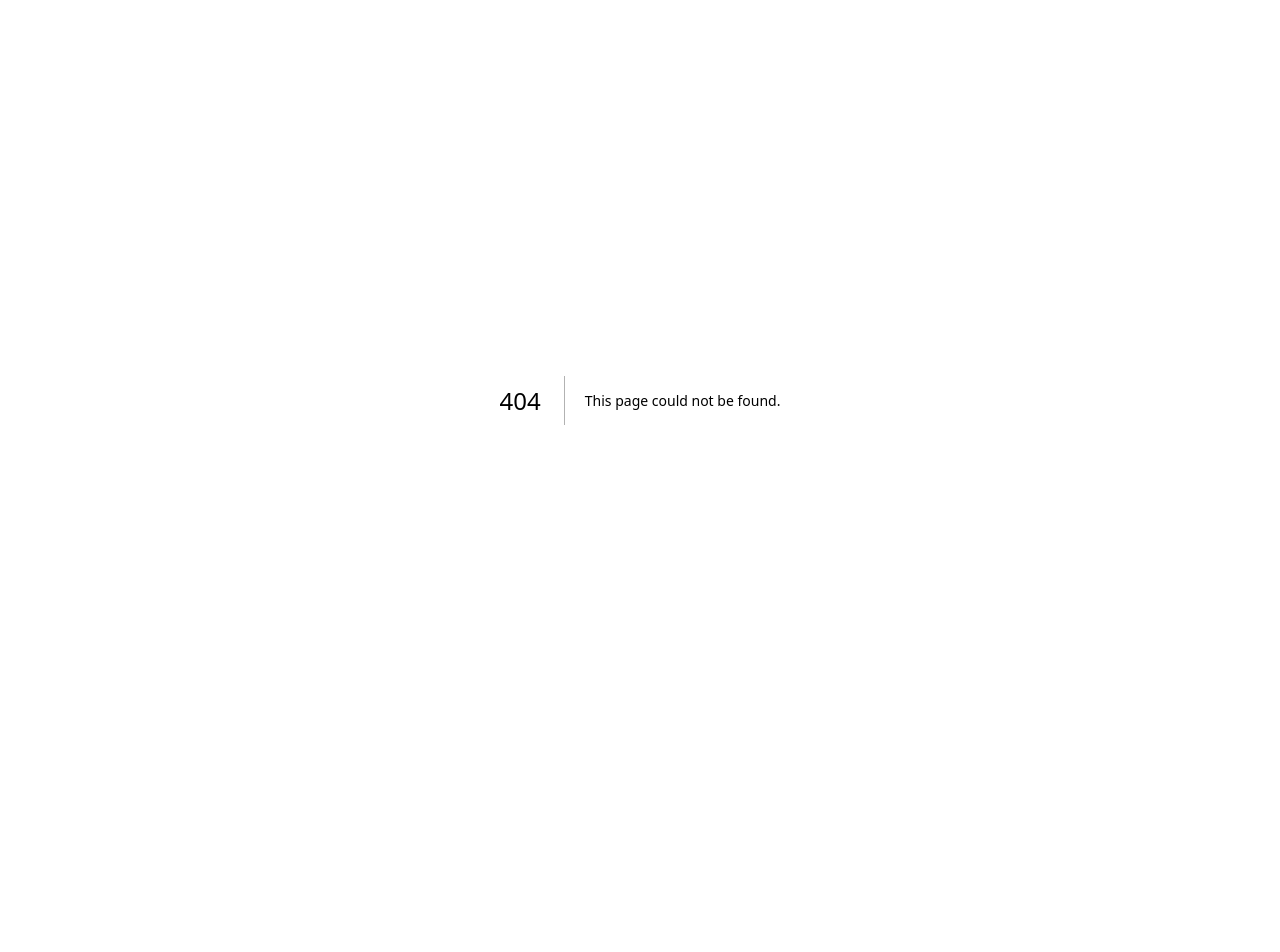
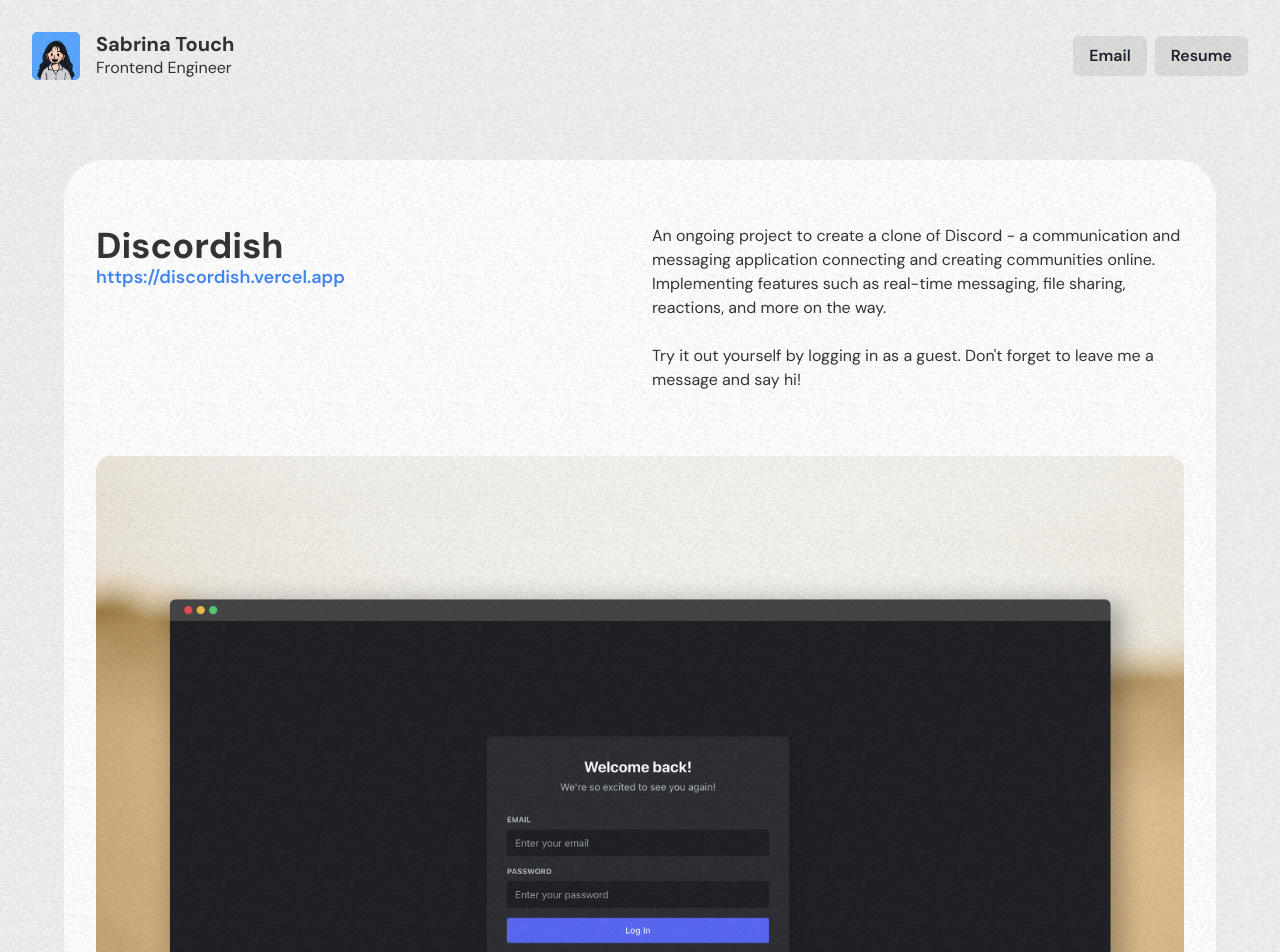
Before and after one commit to sabrinatouch/my-website, a Next.js app: page /works/discordish in a window 1280 px wide. Before the commit this address had no page. Shown: the top 952 px of the page. Before the commit the page ends 800 px from the top, so only its background shows below. Built offline with nearby package versions, Linux system fonts and the light colour scheme.

Commit message:
Update works, small edits

```diff
--- a/components/Navbar/index.jsx
+++ b/components/Navbar/index.jsx
@@ -33,7 +33,7 @@ const LinkItem = ({href, children}) => {
 }
 
 const Navbar = props => {
-    const resumeURL = 'https://drive.google.com/file/d/12QbvJeSkFEazjdSyrwvtYRlCKjAm8kg5/view?usp=drive_link'
+    const resumeURL = 'https://drive.google.com/file/d/18mndIc1GW6gBLdGKCyn5yeUIAj1_-d6s/view?usp=sharing'
 
     const [text, setText] = useState('Email');
     const [bgColor, setBgColor] = useState('blackAlpha.200')
@@ -69,7 +69,7 @@ const Navbar = props => {
                                 Sabrina Touch
                             </Heading>
                             <Text fontSize='16px'>
-                                UI Developer
+                                Frontend Engineer
                             </Text>
                         </Stack>
                     </Box>
--- a/components/layouts/main.js
+++ b/components/layouts/main.js
@@ -16,7 +16,7 @@ const Main = ({ children, router }) => {
                 {/* <TransitionAnimationTop>
                     <Header />
                 </TransitionAnimationTop> */}
-                <Box>
+                <Box mt={12}>
                     {children}
                 </Box>
                 <Footer />
--- /dev/null
+++ b/pages/works/discordish.js
@@ -0,0 +1,55 @@
+import {
+    Box,
+    chakra,
+    Heading,
+    Text,
+    SimpleGrid
+} from '@chakra-ui/react'
+import Image from 'next/image.js'
+import MainLayout from '../../components/layouts/main'
+import { Link } from '@chakra-ui/react'
+
+const ThumbnailImage = chakra(Image, {
+    shouldForwardProp: (prop) => ["width", "height", "src", "alt"].includes(prop)
+});
+
+const DiscordishPage = () => {
+    return (
+        <MainLayout>
+            <Box display='flex' justifyContent={'center'}>
+                <Box maxWidth='100%' mb={20} p={8} backgroundColor={'whiteAlpha.900'} borderRadius={'40px'} maxW={'6xl'}>
+                    <Box pt={8} pb={16}>
+                        <SimpleGrid columns={{ base: 1, md: 2 }} spacing={{ base: '2', md: '6' }}>
+                            <Heading>
+                                Discordish
+                                <Link
+                                    href="https://discordish.vercel.app" target="_blank"
+                                    style={{ display: 'flex', fontSize: '18px', margin: '0px', color: '#4287f5' }}
+                                >
+                                    https://discordish.vercel.app
+                                </Link>
+                            </Heading>
+                            <Text>
+                                An ongoing project to create a clone of Discord - a communication and messaging application connecting and creating communities online.
+                                Implementing features such as real-time messaging, file sharing, reactions, and more on the way.
+                                <br/>
+                                <br/>Try it out yourself by logging in as a guest. Don't forget to leave me a message and say hi!
+                            </Text>
+                        </SimpleGrid>
+                    </Box>
+                    <Box mb={16}>
+                        <Image
+                            src="/tb-discordish.jpg"
+                            alt={'Discordish Thumbnail'}
+                            width={2000}
+                            height={1126}
+                            style={{ width: '100%', height: 'auto', objectFit: 'cover', borderRadius: '15px' }}
+                        />
+                    </Box>
+                </Box>
+            </Box>
+        </MainLayout>
+    )
+}
+
+export default DiscordishPage;
```
Also changed, not shown: pages/archive.js (added, +17 -0 lines), pages/magic.js (added, +14 -0 lines), pages/works/cambodianlogo.js (+4 -3 lines), pages/works2.js (+6 -1 lines), public/tb-discordish.jpg (added).
